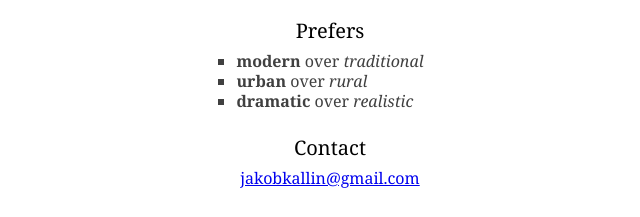
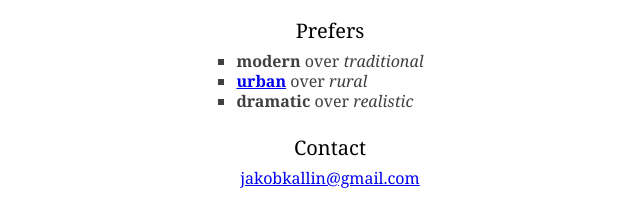
Before and after one commit to JakobKallin/jakobkallin.com, a plain HTML site: page index.html in a window 1280 px wide. Shown: the part 1494-1711 px from the top of the page, 310-950 px from the left. Drawn offline with Linux system fonts and the light colour scheme.

Commit message:
Green Metropolis link

```diff
--- a/index.html
+++ b/index.html
@@ -106,7 +106,7 @@
 		<h2>Prefers</h2>
 		<ul>
 			<li><strong>modern</strong> over <em>traditional</em></li>
-			<li><strong>urban</strong> over <em>rural</em></li>
+			<li><strong><a href="http://www.goodreads.com/book/show/6402548-green-metropolis">urban</a></strong> over <em>rural</em></li>
 			<li><strong>dramatic</strong> over <em>realistic</em></li>
 		</ul>
 
```
